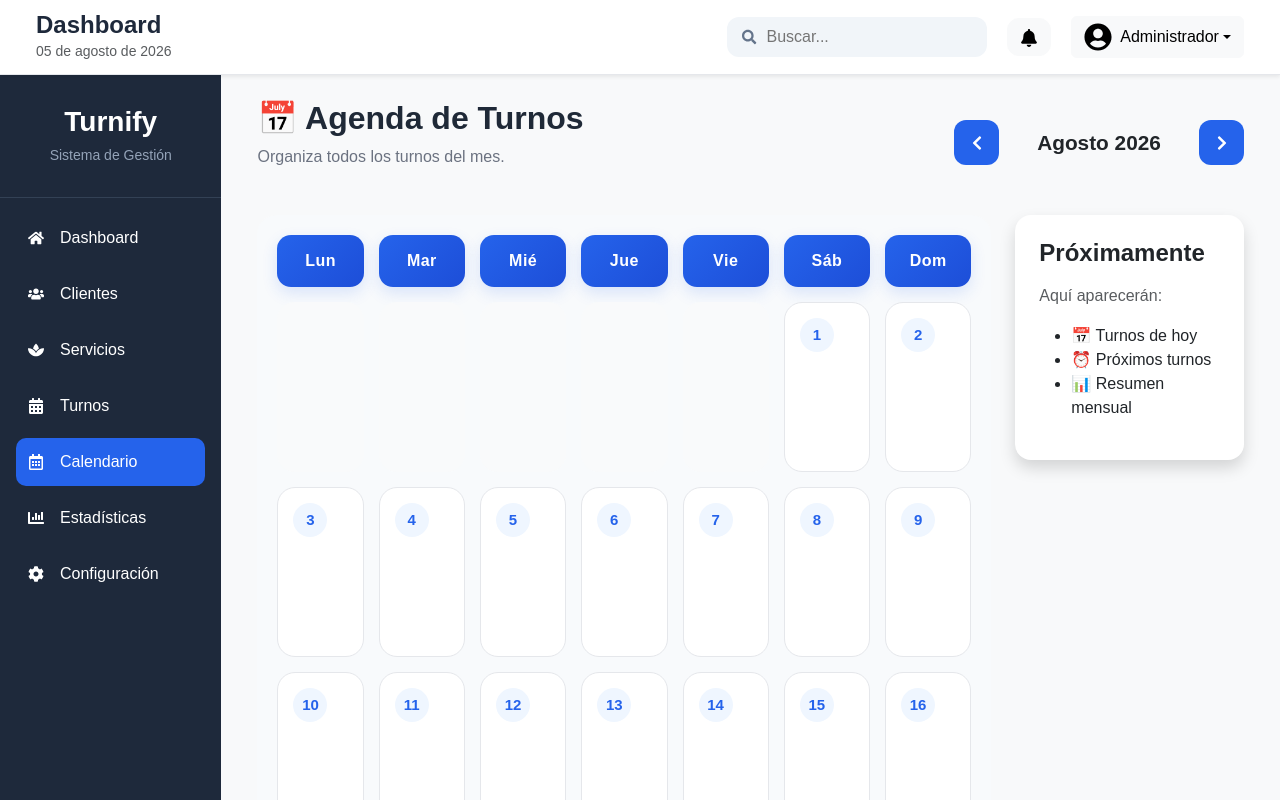
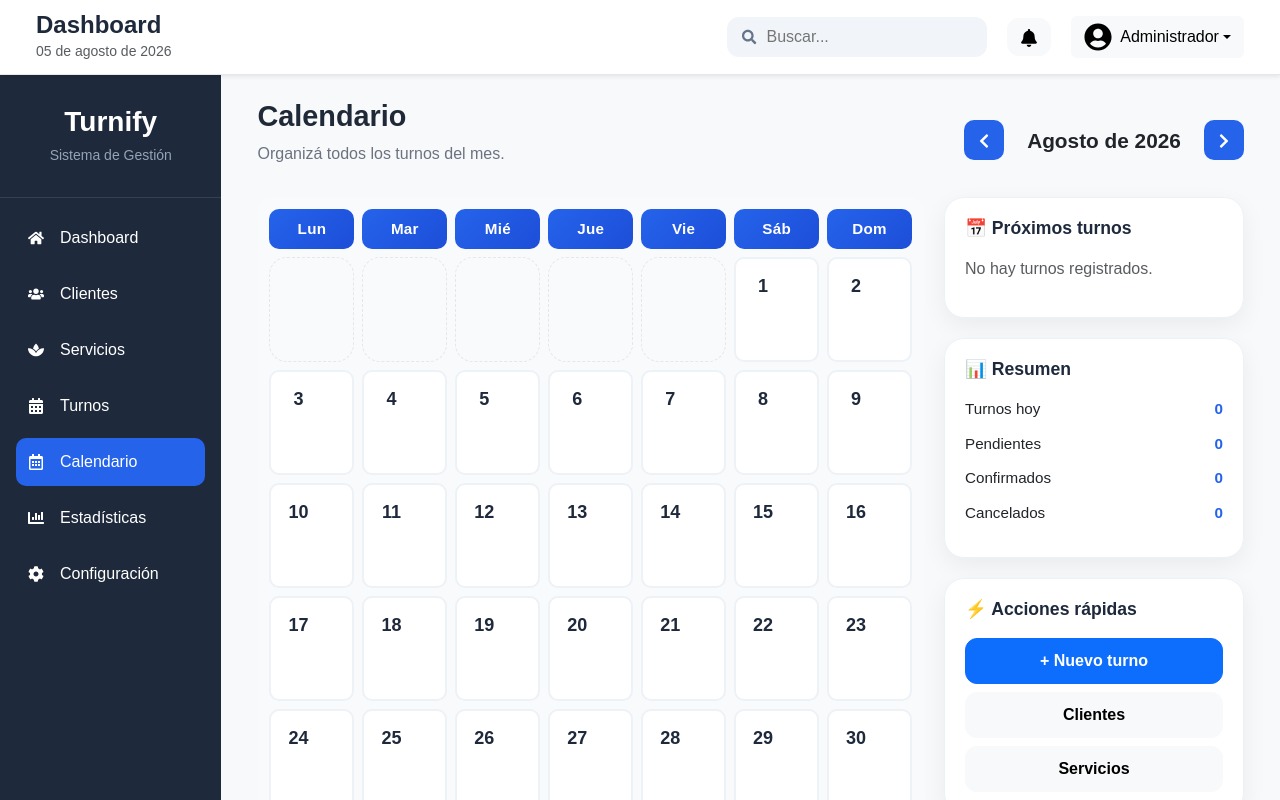
Before and after one commit to RodrigoSanchezUTN/SistemaTurnos, a React app in the folder frontend/: page /calendario in a window 1280 px wide. Shown: the top 800 px of the page. Built offline with nearby package versions, Linux system fonts and the light colour scheme; the HTML template or start-up script is replaced by a standard one.

Commit message:
feat: refactor del calendario con panel lateral y modal de nuevos turnos

```diff
--- a/frontend/src/components/CalendarHeader.jsx
+++ b/frontend/src/components/calendar/CalendarHeader.jsx
@@ -5,6 +5,7 @@ function CalendarHeader({
   añoActual,
   cambiarMes,
 }) {
+
   const meses = [
     "Enero",
     "Febrero",
@@ -24,13 +25,15 @@ function CalendarHeader({
     <div className="calendar-header">
 
       <div>
+
         <h2 className="calendar-title">
-          📅 Agenda de Turnos
+          Calendario
         </h2>
 
         <p className="calendar-subtitle">
-          Organiza todos los turnos del mes.
+          Organizá todos los turnos del mes.
         </p>
+
       </div>
 
       <div className="calendar-navigation">
@@ -43,10 +46,10 @@ function CalendarHeader({
         </button>
 
         <div className="calendar-month">
+  {meses[mesActual]} de {añoActual}
+</div>
 
-          {meses[mesActual]} {añoActual}
 
-        </div>
 
         <button
           className="calendar-btn"
--- /dev/null
+++ b/frontend/src/components/calendar/MonthlySummary.jsx
@@ -0,0 +1,55 @@
+function MonthlySummary({ turnos }) {
+
+  const hoy = new Date().toISOString().split("T")[0];
+
+  const turnosHoy = turnos.filter(
+    (t) => t.fecha === hoy
+  ).length;
+
+  const pendientes = turnos.filter(
+    (t) => t.estado === "Pendiente"
+  ).length;
+
+  const confirmados = turnos.filter(
+    (t) => t.estado === "Confirmado"
+  ).length;
+
+  const cancelados = turnos.filter(
+    (t) => t.estado === "Cancelado"
+  ).length;
+
+  return (
+
+    <div className="calendar-side-card">
+
+      <h4 className="calendar-side-title">
+        📊 Resumen
+      </h4>
+
+      <div className="summary-row">
+        <span>Turnos hoy</span>
+        <strong>{turnosHoy}</strong>
+      </div>
+
+      <div className="summary-row">
+        <span>Pendientes</span>
+        <strong>{pendientes}</strong>
+      </div>
+
+      <div className="summary-row">
+        <span>Confirmados</span>
+        <strong>{confirmados}</strong>
+      </div>
+
+      <div className="summary-row">
+        <span>Cancelados</span>
+        <strong>{cancelados}</strong>
+      </div>
+
+    </div>
+
+  );
+
+}
+
+export default MonthlySummary;
--- /dev/null
+++ b/frontend/src/components/calendar/NewAppointmentModal.jsx
@@ -0,0 +1,134 @@
+import { useState } from "react";
+
+function NewAppointmentModal({ show, onClose }) {
+
+  const [cliente, setCliente] = useState("");
+  const [servicio, setServicio] = useState("");
+  const [fecha, setFecha] = useState("");
+  const [hora, setHora] = useState("");
+  const [observaciones, setObservaciones] = useState("");
+
+  if (!show) return null;
+
+  return (
+    <div className="modal-overlay">
+
+      <div className="appointment-modal">
+
+        <div className="modal-header">
+
+          <h3>Nuevo turno</h3>
+
+          <button
+            className="btn-close"
+            onClick={onClose}
+          >
+            ✕
+          </button>
+
+        </div>
+
+        <div className="modal-body">
+
+          <div className="mb-3">
+
+            <label>Cliente</label>
+
+            <select
+              className="form-select"
+              value={cliente}
+              onChange={(e) => setCliente(e.target.value)}
+            >
+              <option value="">Seleccionar cliente...</option>
+              <option>Juan Pérez</option>
+              <option>María Gómez</option>
+              <option>Pedro López</option>
+            </select>
+
+          </div>
+
+          <div className="mb-3">
+
+            <label>Servicio</label>
+
+            <select
+              className="form-select"
+              value={servicio}
+              onChange={(e) => setServicio(e.target.value)}
+            >
+              <option value="">Seleccionar servicio...</option>
+              <option>Masaje relajante</option>
+              <option>Masaje descontracturante</option>
+              <option>Drenaje linfático</option>
+            </select>
+
+          </div>
+
+          <div className="row">
+
+            <div className="col">
+
+              <label>Fecha</label>
+
+              <input
+                type="date"
+                className="form-control"
+                value={fecha}
+                onChange={(e) => setFecha(e.target.value)}
+              />
+
+            </div>
+
+            <div className="col">
+
+              <label>Hora</label>
+
+              <input
+                type="time"
+                className="form-control"
+                value={hora}
+                onChange={(e) => setHora(e.target.value)}
+              />
+
+            </div>
+
+          </div>
+
+          <div className="mt-3">
+
+            <label>Observaciones</label>
+
+            <textarea
+              className="form-control"
+              rows="3"
+              value={observaciones}
+              onChange={(e) => setObservaciones(e.target.value)}
+              placeholder="Escribí alguna observación..."
+            />
+
+          </div>
+
+        </div>
+
+        <div className="modal-footer">
+
+          <button
+            className="btn btn-light"
+            onClick={onClose}
+          >
+            Cancelar
+          </button>
+
+          <button className="btn btn-primary">
+            Guardar turno
+          </button>
+
+        </div>
+
+      </div>
+
+    </div>
+  );
+}
+
+export default NewAppointmentModal;
--- /dev/null
+++ b/frontend/src/components/calendar/QuickActions.jsx
@@ -0,0 +1,44 @@
+import { useState } from "react";
+import NewAppointmentModal from "./NewAppointmentModal";
+
+function QuickActions() {
+
+  const [showModal, setShowModal] = useState(false);
+
+  return (
+    <>
+
+      <div className="calendar-side-card">
+
+        <h4 className="calendar-side-title">
+          ⚡ Acciones rápidas
+        </h4>
+
+        <button
+          className="btn btn-primary w-100 mb-2"
+          onClick={() => setShowModal(true)}
+        >
+          + Nuevo turno
+        </button>
+
+        <button className="btn btn-light w-100 mb-2">
+          Clientes
+        </button>
+
+        <button className="btn btn-light w-100">
+          Servicios
+        </button>
+
+      </div>
+
+      <NewAppointmentModal
+        show={showModal}
+        onClose={() => setShowModal(false)}
+      />
+
+    </>
+  );
+
+}
+
+export default QuickActions;
--- /dev/null
+++ b/frontend/src/components/calendar/UpcomingAppointments.jsx
@@ -0,0 +1,45 @@
+import { useMemo } from "react";
+
+function UpcomingAppointments({ turnos }) {
+  const proximosTurnos = useMemo(() => {
+    return [...turnos]
+      .sort((a, b) => {
+        const fechaA = new Date(`${a.fecha} ${a.hora}`);
+        const fechaB = new Date(`${b.fecha} ${b.hora}`);
+        return fechaA - fechaB;
+      })
+      .slice(0, 5);
+  }, [turnos]);
+
+  return (
+    <div className="calendar-side-card">
+      <h4 className="calendar-side-title">
+        📅 Próximos turnos
+      </h4>
+
+      {proximosTurnos.length === 0 ? (
+        <p className="text-muted">
+          No hay turnos registrados.
+        </p>
+      ) : (
+        proximosTurnos.map((turno) => (
+          <div
+            key={turno.id}
+            className="appointment-card"
+          >
+            <div className="appointment-hour">
+              {turno.hora}
+            </div>
+
+            <div className="appointment-info">
+              <strong>{turno.cliente}</strong>
+              <small>{turno.servicio}</small>
+            </div>
+          </div>
+        ))
+      )}
+    </div>
+  );
+}
+
+export default UpcomingAppointments;
--- a/frontend/src/pages/Calendario.jsx
+++ b/frontend/src/pages/Calendario.jsx
@@ -1,36 +1,37 @@
 import { useContext, useState } from "react";
 import "../styles/calendario.css";
 import DashboardLayout from "../layouts/DashboardLayout";
-
-import CalendarHeader from "../components/CalendarHeader";
-import CalendarGrid from "../components/CalendarGrid";
+import MonthlySummary from "../components/calendar/MonthlySummary";
+import UpcomingAppointments from "../components/calendar/UpcomingAppointments";
+import QuickActions from "../components/calendar/QuickActions";
+import CalendarHeader from "../components/calendar/CalendarHeader";
+import CalendarGrid from "../components/calendar/CalendarGrid";
 
 import AppContext from "../context/AppContext";
 
 function Calendario() {
   const { turnos } = useContext(AppContext);
 
-  const hoy = new Date();
+  const [fechaActual, setFechaActual] = useState(new Date());
 
-  const [mesActual, setMesActual] = useState(hoy.getMonth());
-  const [añoActual, setAñoActual] = useState(hoy.getFullYear());
+  const mesActual = fechaActual.getMonth();
+const añoActual = fechaActual.getFullYear();
+
+console.log(fechaActual);
+console.log("Mes:", mesActual);
 
   const cambiarMes = (direccion) => {
-    let nuevoMes = mesActual + direccion;
-    let nuevoAño = añoActual;
 
-    if (nuevoMes > 11) {
-      nuevoMes = 0;
-      nuevoAño++;
-    }
+  setFechaActual((fecha) => {
 
-    if (nuevoMes < 0) {
-      nuevoMes = 11;
-      nuevoAño--;
-    }
+    return new Date(
+      fecha.getFullYear(),
+      fecha.getMonth() + direccion,
+      1
+    );
 
-    setMesActual(nuevoMes);
-    setAñoActual(nuevoAño);
+  });
+
 };
 
   return (
@@ -38,14 +39,15 @@ function Calendario() {
       <div className="container-fluid">
 
         <CalendarHeader
+  key={`${mesActual}-${añoActual}`}
   mesActual={mesActual}
   añoActual={añoActual}
   cambiarMes={cambiarMes}
 />
 
-        <div className="row">
+        <div className="calendar-layout">
 
-          <div className="col-lg-9">
+  <div className="calendar-main">
 
     <CalendarGrid
       mesActual={mesActual}
@@ -55,25 +57,12 @@ function Calendario() {
 
   </div>
 
-          <div className="col-lg-3">
+  <div className="calendar-sidebar">
 
-            <div className="card shadow rounded-4 border-0 p-4">
+    <UpcomingAppointments turnos={turnos} />
+    <MonthlySummary turnos={turnos} />
 
-              <h4 className="fw-bold mb-3">
-                Próximamente
-              </h4>
-
-              <p className="text-muted mb-0">
-                Aquí aparecerán:
-              </p>
-
-              <ul className="mt-3">
-                <li>📅 Turnos de hoy</li>
-                <li>⏰ Próximos turnos</li>
-                <li>📊 Resumen mensual</li>
-              </ul>
-
-            </div>
+  <QuickActions />
 
   </div>
 
--- a/frontend/src/styles/calendario.css
+++ b/frontend/src/styles/calendario.css
@@ -6,13 +6,13 @@
     display:flex;
     justify-content:space-between;
     align-items:center;
-    margin-bottom:30px;
+    margin-bottom:15px;
     flex-wrap:wrap;
     gap:20px;
 }
 
 .calendar-title{
-    font-size:2rem;
+    font-size:1.8rem;
     font-weight:700;
     color:#1f2937;
 }
@@ -36,10 +36,10 @@
 }
 
 .calendar-btn{
-    width:45px;
-    height:45px;
+    width:40px;
+    height:40px;
     border:none;
-    border-radius:12px;
+    border-radius:10px;
     background:#2563eb;
     color:white;
     transition:.2s;
@@ -57,7 +57,7 @@
 .calendar-grid{
     display:grid;
     grid-template-columns:repeat(7,1fr);
-    gap:15px;
+    gap:8px;
 }
 
 .calendar-weekday{
@@ -65,10 +65,11 @@
     color:white;
     font-weight:700;
     text-align:center;
-    padding:14px;
-    border-radius:14px;
-    letter-spacing:.5px;
-    box-shadow:0 6px 15px rgba(37,99,235,.15);
+    padding:9px;
+border-radius:10px;
+letter-spacing:.3px;
+box-shadow:none;
+font-size:.95rem;
     user-select:none;
 }
 
@@ -76,112 +77,107 @@
 /* DAY */
 /* ========================= */
 
+/* ========================= */
+/* DAY */
+/* ========================= */
+
 .calendar-day{
+    background: #ffffff;
+    border: 2px solid #edf2f7;
+    border-radius: 10px;
+    min-height: 105px;
+    padding: 10px;
+    display: flex;
+    flex-direction: column;
+    transition: all .25s ease;
+    cursor: pointer;
+    position: relative;
+    overflow: hidden;
+}
 
-    background:white;
-
-    border-radius:18px;
-
-    min-height:170px;
-
-    padding:15px;
-
-    border:1px solid #e5e7eb;
-
-    transition:all .25s ease;
-
-    cursor:pointer;
-
-    display:flex;
-
-    flex-direction:column;
-
-}
 .calendar-day:hover{
-
-    transform:translateY(-6px);
-
-    box-shadow:0 20px 35px rgba(0,0,0,.12);
-
-    border-color:#2563eb;
-
+    transform: translateY(-5px);
+    border-color: #3b82f6;
+    box-shadow: 0 15px 35px rgba(37,99,235,.15);
 }
 
 .calendar-empty{
-
-    background:#f9fafb;
-
-    border-radius:18px;
-
-    min-height:170px;
-
+    background: #f8fafc;
+    border: 1px dashed #e5e7eb;
+    border-radius: 18px;
+    min-height: 105px;
 }
 
 /* ========================= */
 
 .calendar-number{
+    width: 34px;
+    height: 34px;
 
-    width:34px;
+    display: flex;
+    justify-content: center;
+    align-items: center;
 
-    height:34px;
+    border-radius: 50%;
 
-    border-radius:50%;
+    font-size: 18px;
+    font-weight: 800;
 
-    display:flex;
+    color: #1e293b;
 
-    justify-content:center;
+    margin-bottom: 14px;
 
-    align-items:center;
-
-    background:#eff6ff;
-
-    color:#2563eb;
-
-    font-weight:700;
-
-    margin-bottom:12px;
-
-    font-size:15px;
-
+    transition: .2s;
 }
 
+.calendar-day:hover .calendar-number{
+    background:#2563eb;
+    color:white;
+}
 /* ========================= */
 
 .calendar-events{
-
     display:flex;
-
     flex-direction:column;
-
     gap:8px;
-
+    margin-top:auto;
 }
 
 /* ========================= */
 
 .calendar-event{
 
-    color:white;
+    background:#f8fafc !important;
 
-    font-size:.8rem;
+    color:#1f2937;
 
-    padding:6px 10px;
+    border-left:4px solid #2563eb;
 
     border-radius:10px;
 
+    padding:5px 8px;
+
+    font-size:.70rem;
+
+    font-weight:600;
+
     overflow:hidden;
+
+    white-space:nowrap;
 
     text-overflow:ellipsis;
 
-    white-space:nowrap;
+    transition:.2s;
 
-    transition:.2s;
+    cursor:pointer;
 
 }
 
 .calendar-event:hover{
 
-    filter:brightness(.92);
+    transform:translateX(4px);
+
+    background:#eff6ff !important;
 
 }
 
@@ -232,8 +228,246 @@ min-height:120px;
 
     background:#f8fafc;
 
-    padding:20px;
+    padding:12px;
+
+    border-radius:16px;
+
+}
+/* ========================= */
+/* LAYOUT */
+/* ========================= */
+
+.calendar-layout{
+    display: grid;
+    grid-template-columns: 1fr 300px;
+    gap: 20px;
+    align-items: start;
+}
+
+.calendar-main{
+    width:100%;
+}
+
+.calendar-sidebar{
+    position:sticky;
+    top:20px;
+    display:flex;
+    flex-direction:column;
+    gap:20px;
+}
+.calendar-side-card{
+    width:100%;
+    max-width:300px;
+}
+/* ========================= */
+/* SIDEBAR */
+/* ========================= */
+
+.calendar-sidebar{
+    display:flex;
+    flex-direction:column;
+    gap:20px;
+}
+
+.calendar-side-card{
+
+    background:#fff;
 
     border-radius:20px;
 
+    padding:20px;
+
+    box-shadow:0 8px 25px rgba(0,0,0,.06);
+
+    border:1px solid #edf2f7;
+
 }
+
+.calendar-side-title{
+
+    font-size:1.1rem;
+
+    font-weight:700;
+
+    margin-bottom:18px;
+
+    color:#1e293b;
+
+}
+
+.summary-row{
+
+    display:flex;
+
+    justify-content:space-between;
+
+    align-items:center;
+
+    margin-bottom:12px;
+
+    font-size:.95rem;
+
+}
+
+.summary-row strong{
+
+    color:#2563eb;
+
+}
+
+.calendar-side-card button{
+
+    border-radius:12px;
+
+    font-weight:600;
+
+    padding:10px;
+
+}
+/* ========================= */
+/* MODAL */
+/* ========================= */
+
+.modal-overlay{
+
+    position:fixed;
+
+    inset:0;
+
+    background:rgba(15,23,42,.45);
+
+    backdrop-filter:blur(6px);
+
+    display:flex;
+
+    justify-content:center;
+
+    align-items:center;
+
+    z-index:9999;
+
+    animation:fadeIn .25s ease;
+
+}
+
+.appointment-modal{
+
+    width:100%;
+
+    max-width:550px;
+
+    background:#fff;
+
+    border-radius:22px;
+
+    padding:25px;
+
+    box-shadow:0 25px 60px rgba(0,0,0,.18);
+
+    animation:modalIn .25s ease;
+
+}
+
+.modal-header{
+
+    display:flex;
+
+    justify-content:space-between;
+
+    align-items:center;
+
+    margin-bottom:25px;
+
+}
+
+.modal-header h3{
+
+    margin:0;
+
+    font-size:1.4rem;
+
+    font-weight:700;
+
+}
+
+.btn-close{
+
+    border:none;
+
+    background:#f1f5f9;
+
+    width:38px;
+
+    height:38px;
+
+    border-radius:50%;
+
+    cursor:pointer;
+
+    transition:.2s;
+
+}
+
+.btn-close:hover{
+
+    background:#e2e8f0;
+
+    transform:rotate(90deg);
+
+}
+
+.modal-body label{
+
+    font-weight:600;
+
+    margin-bottom:6px;
+
+}
+
+.modal-footer{
+
+    display:flex;
+
+    justify-content:flex-end;
+
+    gap:12px;
+
+    margin-top:20px;
+
+}
+
+@keyframes fadeIn{
+
+    from{
+
+        opacity:0;
+
+    }
+
+    to{
+
+        opacity:1;
+
+    }
+
+}
+
+@keyframes modalIn{
+
+    from{
+
+        opacity:0;
+
+        transform:translateY(-25px) scale(.95);
+
+    }
+
+    to{
+
+        opacity:1;
+
+        transform:translateY(0) scale(1);
+
+    }
+
+}
```
Also changed, not shown: frontend/src/components/calendar/CalendarDay.jsx (renamed from frontend/src/components/CalendarDay.jsx), frontend/src/components/calendar/CalendarGrid.jsx (renamed from frontend/src/components/CalendarGrid.jsx). Lines whose indentation alone changed are shown as unchanged.
